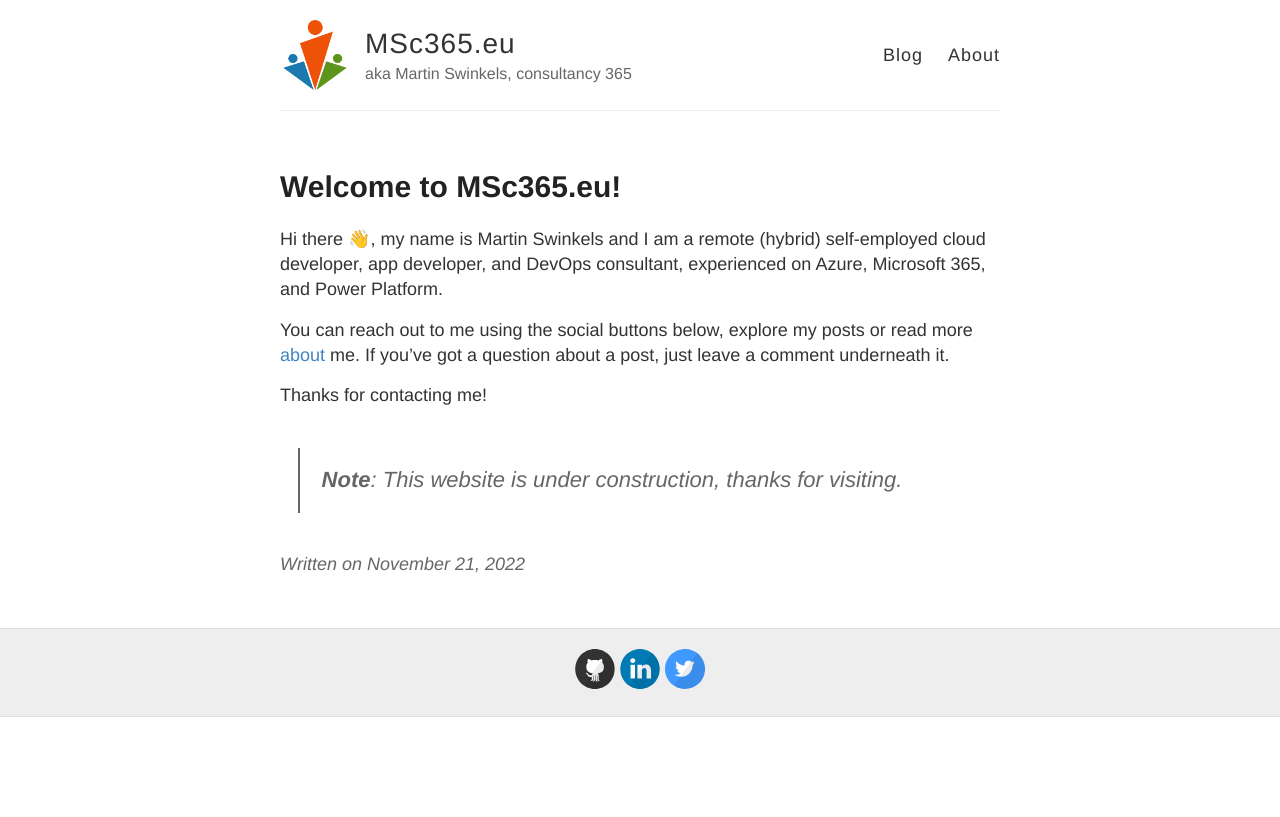
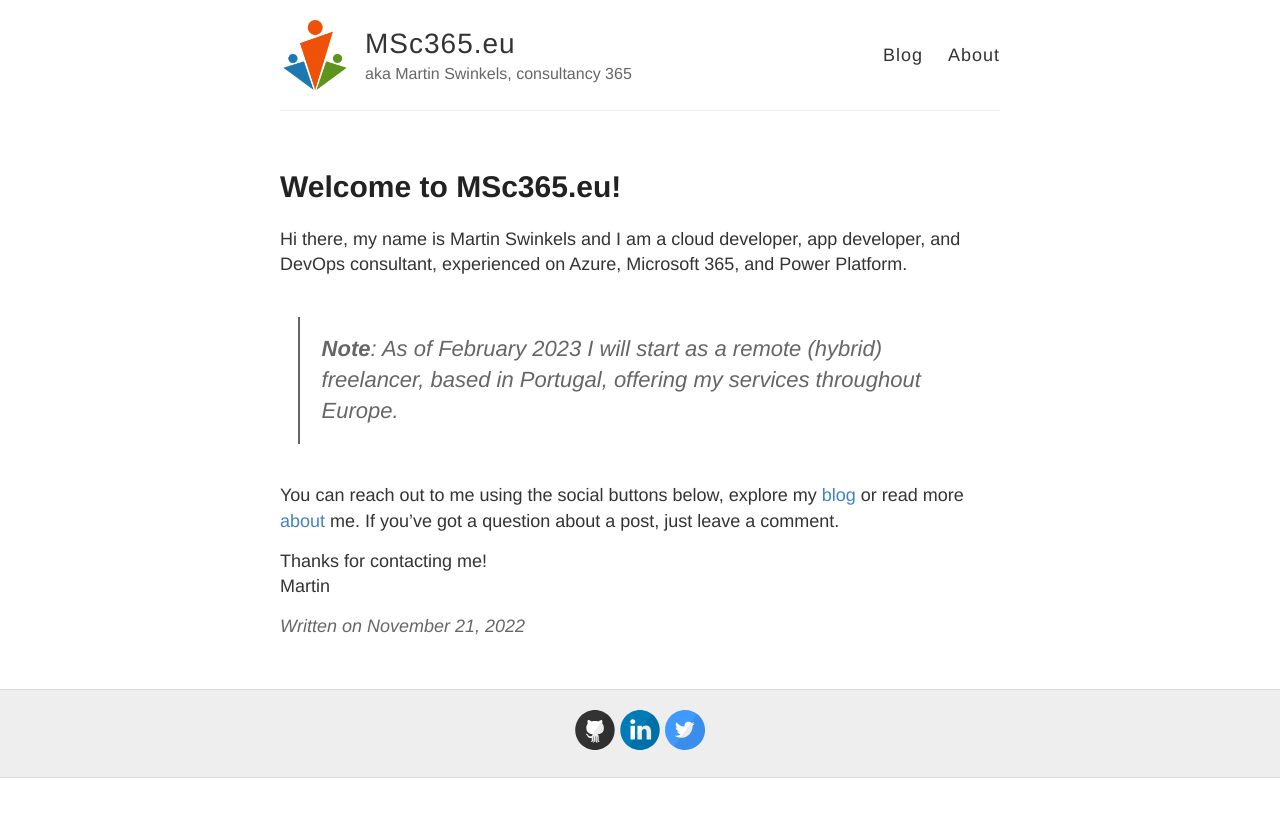
Before and after one commit to msc365/msc365.github.io, a Jekyll site: the page built from _posts/2022-11-21-welcome.md, in a window 1280 px wide. Shown: the top 817 px of the page. Built offline with Jekyll 4.4.1, drawn with Linux system fonts in a browser that asks for light colours.

Commit message:
Update 2022-11-21-welcome.md

```diff
--- a/_posts/2022-11-21-welcome.md
+++ b/_posts/2022-11-21-welcome.md
@@ -3,13 +3,14 @@
 title: Welcome to MSc365.eu!
 ---
 
-Hi there 👋, my name is Martin Swinkels and I am a remote (hybrid) self-employed cloud developer, app developer, and DevOps consultant, experienced on Azure, Microsoft 365, and Power Platform.
+Hi there, my name is Martin Swinkels and I am a cloud developer, app developer, and DevOps consultant, experienced on Azure, Microsoft 365, and Power Platform.
 
-You can reach out to me using the social buttons below, explore my posts or read more [about]({{ site.baseurl }}/about) me. If you’ve got a question about a post, just leave a comment underneath it.
+> **Note**: As of February 2023 I will start as a remote (hybrid) freelancer, based in Portugal, offering my services throughout Europe.
+
+You can reach out to me using the social buttons below, explore my [blog]({{ site.baseurl }}) or read more [about]({{ site.baseurl }}/about) me. If you’ve got a question about a post, just leave a comment.
 
 Thanks for contacting me!
-
-> **Note**: This website is under construction, thanks for visiting.
+Martin
 
 <!--
 For more instructions head over to the [Jekyll Now repository](https://github.com/barryclark/jekyll-now) on GitHub.
```
